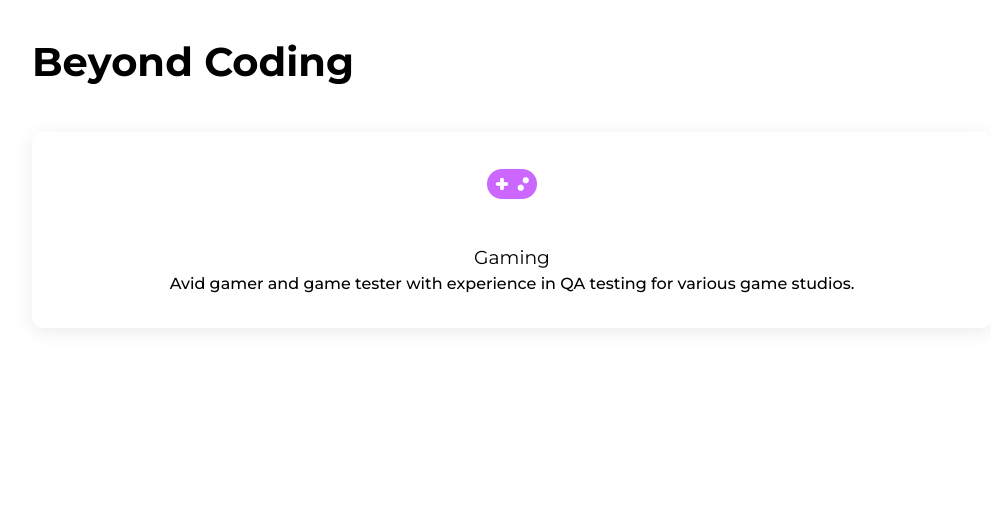
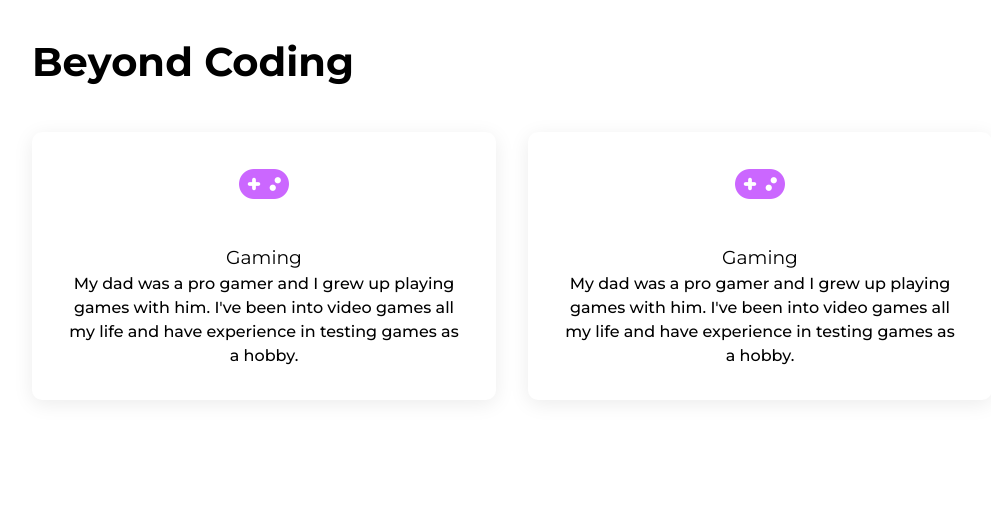
Before and after one commit to alstdu/portfolio-v3.0, a website: page public/about.html in a window 1280 px wide. Shown: the part 1787-2317 px from the top of the page, without its empty margins (128-1119 px from the left). Drawn offline with Linux system fonts and the light colour scheme.

Commit message:
Add content for about me section

```diff
--- a/public/about.html
+++ b/public/about.html
@@ -72,7 +72,12 @@
                     <div class="interest-card">
                         <i class="fas fa-gamepad"></i>
                         <h3>Gaming</h3>
-                        <p>Avid gamer and game tester with experience in QA testing for various game studios.</p>
+                        <p>My dad was a pro gamer and I grew up playing games with him. I've been into video games all my life and have experience in testing games as a hobby.</p>
+                    </div>
+                    <div class="interest-card">
+                        <i class="fas fa-gamepad"></i>
+                        <h3>Gaming</h3>
+                        <p>My dad was a pro gamer and I grew up playing games with him. I've been into video games all my life and have experience in testing games as a hobby.</p>
                     </div>
                     <!-- Add more interest cards -->
                 </div>
```
